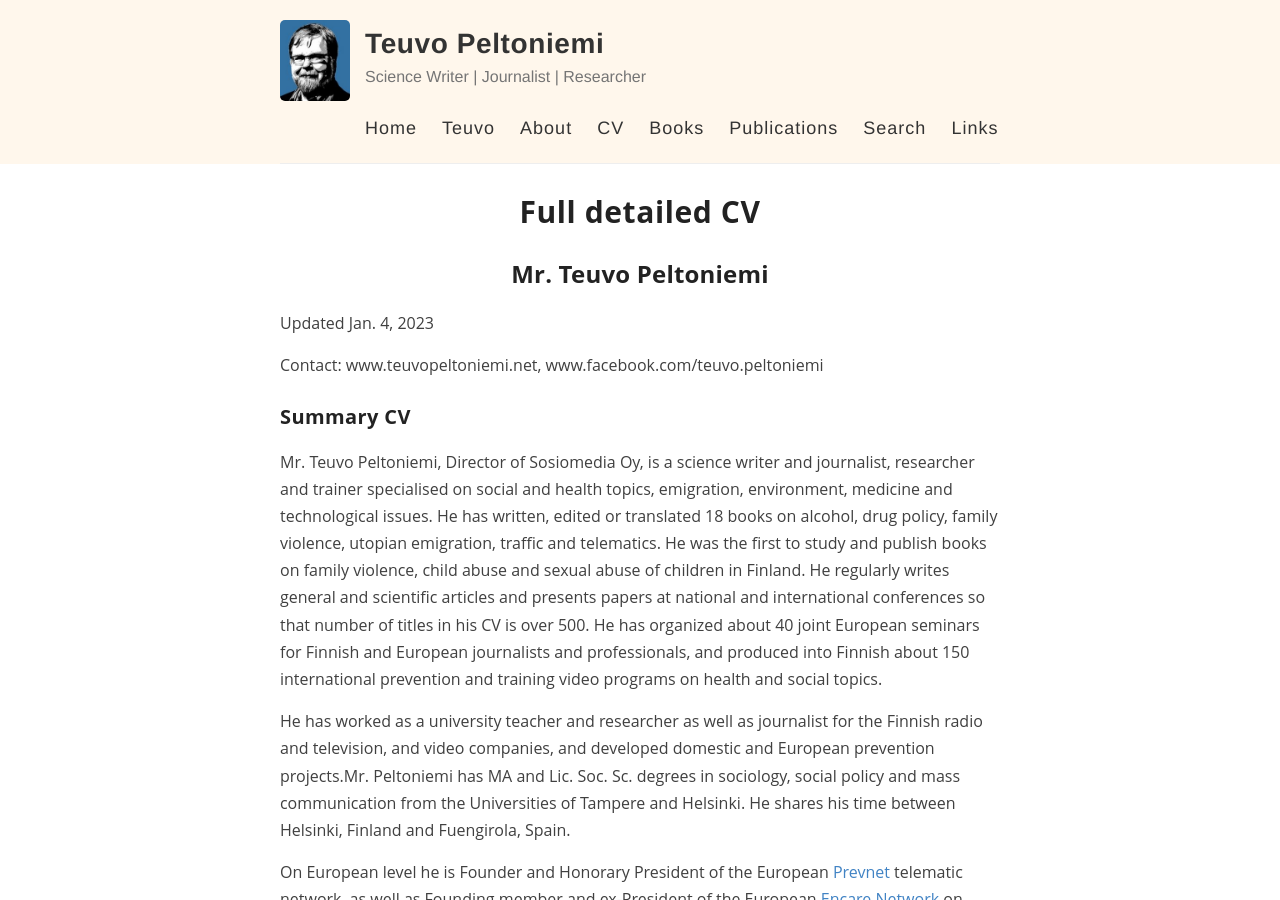
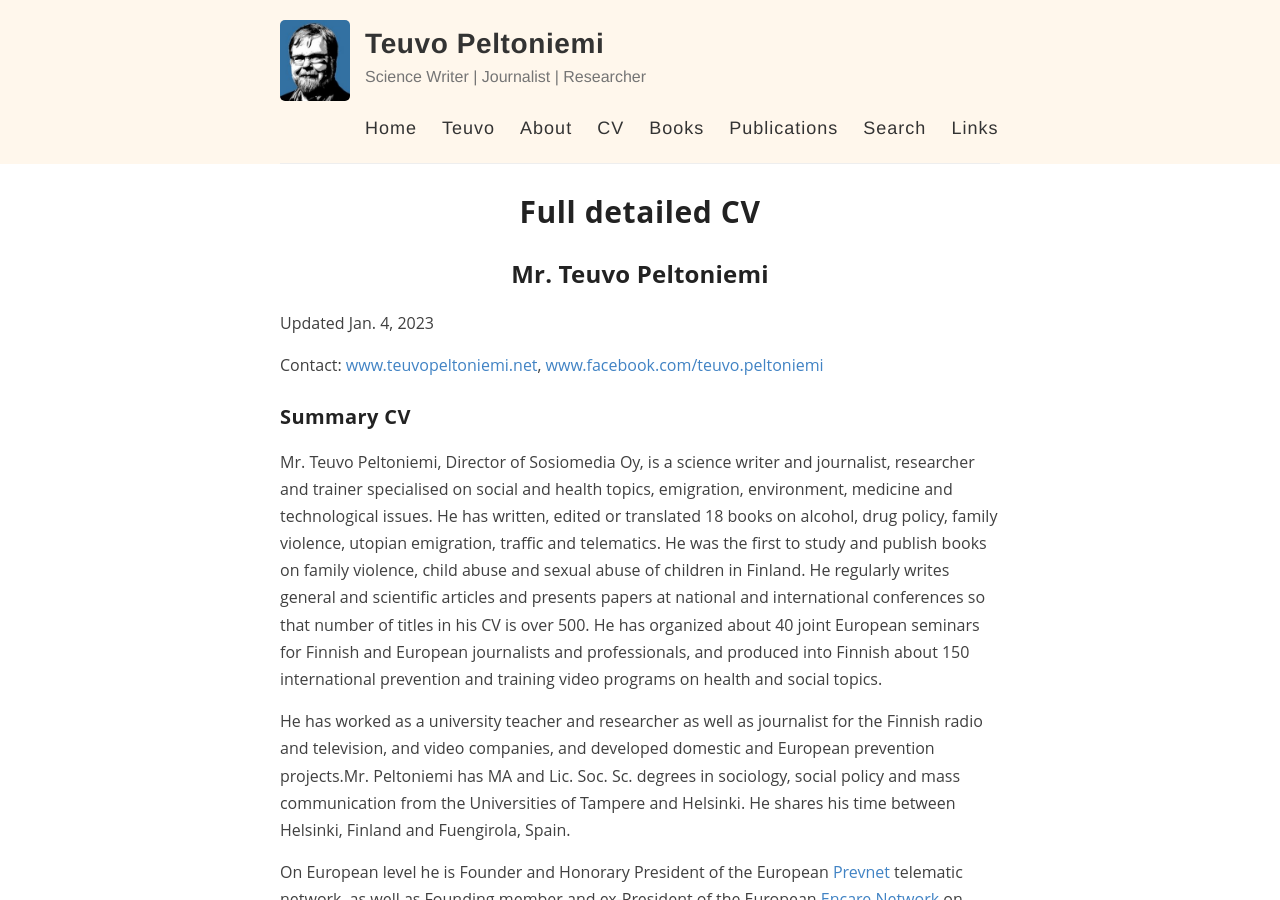
Before and after one commit to taromorimoto/teuvopeltoniemi, a Jekyll site: the page built from _pages/cv.md, in a window 1280 px wide and 900 px high. Built offline with Jekyll 4.4.1, drawn with Linux system fonts in a browser that asks for light colours; some of the changed lines change nothing that is shown.

Commit message:
Update cv.md

```diff
--- a/_pages/cv.md
+++ b/_pages/cv.md
@@ -8,7 +8,7 @@ title: Full detailed CV
 
 Updated Jan. 4, 2023
 
-Contact: www.teuvopeltoniemi.net, www.facebook.com/teuvo.peltoniemi
+Contact: [www.teuvopeltoniemi.net](www.teuvopeltoniemi.net), [www.facebook.com/teuvo.peltoniemi](www.facebook.com/teuvo.peltoniemi)
 
 
 ### Summary CV
```
